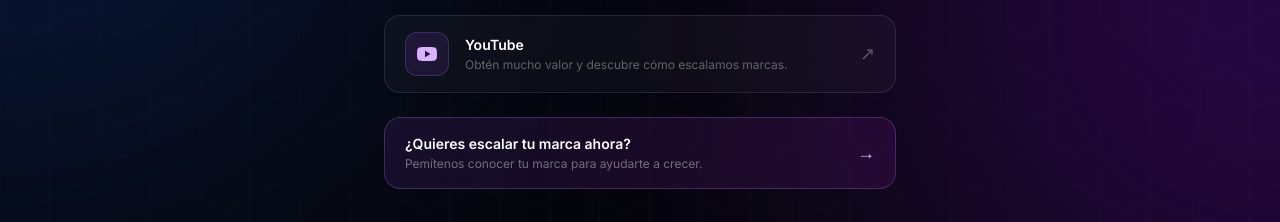
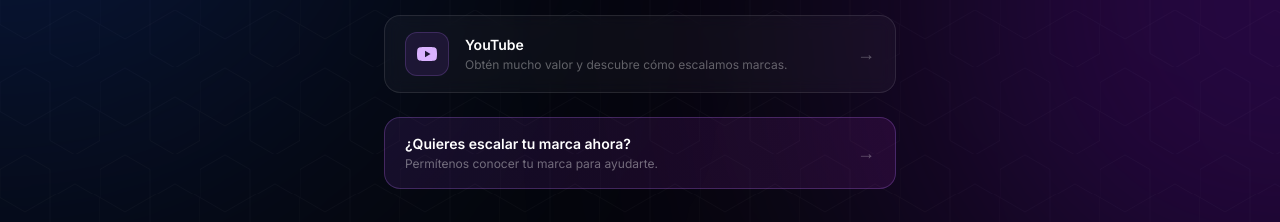
Before and after one commit to MaikelScalate/scalatelab, a Next.js app: page /start in a window 1280 px wide. Shown: the part 452-674 px from the top of the page. Built offline with nearby package versions, Linux system fonts and the light colour scheme.

Commit message:
Mejorar diseñoz

```diff
--- a/app/start/page.tsx
+++ b/app/start/page.tsx
@@ -295,7 +295,7 @@ export default function TreePage() {
                 group-hover:text-purple-300
               "
             >
-              ↗
+              →
             </span>
           </a>
 
@@ -330,17 +330,18 @@ export default function TreePage() {
               </p>
 
               <p className="mt-0.5 text-xs text-white/40">
-                Pemítenos conocer tu marca para ayudarte a crecer.
+                Permítenos conocer tu marca para ayudarte.
               </p>
             </div>
 
             <span
               className="
                 text-lg
-                text-purple-300
-                transition-transform
+                text-white/30
+                transition-all
                 duration-300
                 group-hover:translate-x-1
+                group-hover:text-purple-300
               "
             >
               →
```
